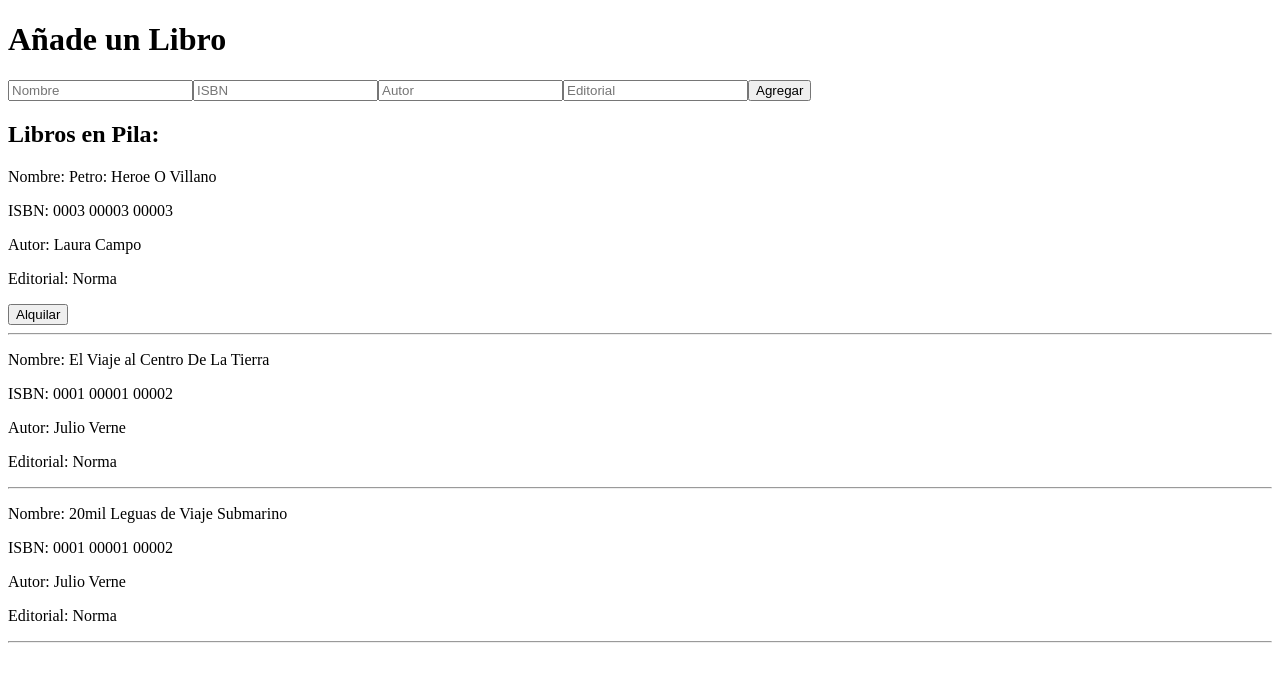
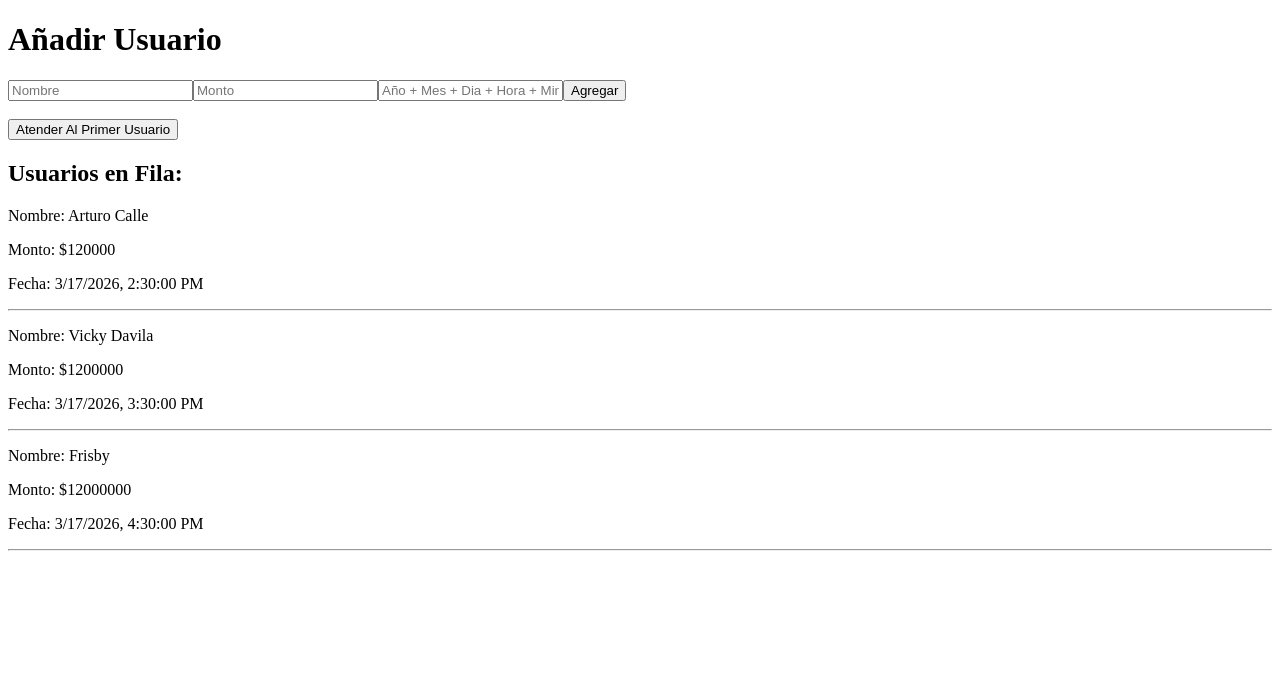
Before and after one commit to lucas-619/Homeworks, a React (Vite) app in the folder Homeworks/React1/react1/: page / in a window 1280 px wide. Shown: the top 682 px of the page. Built offline with nearby package versions, Linux system fonts and the light colour scheme.

Commit message:
Desarrollado challenge 5

```diff
--- a/Homeworks/React1/react1/src/AddLibro.tsx
+++ /dev/null
@@ -1,56 +0,0 @@
-import React, { useState } from "react";
-
-interface Props{
-
-    onAdd: (nombre:string, isbn:string, autor:string, editorial:string) => void;
-
-}
-
-export default function AddLibro({onAdd}: Props){
-
-    const [nombre, setNombre] = useState("");
-    const [isbn, setIsbn] = useState("");
-    const [autor, setAutor] = useState("");
-    const [editorial, setEditorial] = useState("");
-
-    const handleSubmit = (e:React.FormEvent)=>{
-        e.preventDefault();
-        if(!nombre || !isbn || !autor || !editorial) return;
-
-        onAdd(nombre, isbn, autor, editorial);
-
-        setNombre("");
-        setIsbn("");
-        setAutor("");
-        setEditorial("");
-    };
-
-    return(
-
-        <form onSubmit={handleSubmit}>
-
-            <input
-                placeholder="Nombre"
-                value={nombre}
-                onChange={e=>setNombre(e.target.value)}
-            />
-            <input
-                placeholder="ISBN"
-                value={isbn}
-                onChange={e=>setIsbn(e.target.value)}
-            />
-            <input
-                placeholder="Autor"
-                value={autor}
-                onChange={e=>setAutor(e.target.value)}
-            />
-            <input
-                placeholder="Editorial"
-                value={editorial}
-                onChange={e=>setEditorial(e.target.value)}
-            />
-
-            <button type="submit">Agregar</button>
-        </form>
-    );
-}
--- /dev/null
+++ b/Homeworks/React1/react1/src/AdministrarUsuarios.tsx
@@ -0,0 +1,73 @@
+import {useState, useEffect, useRef} from "react";
+import type { Usuario } from "./usuario.ts";
+import Queue from "./queue.ts";
+import AddUsuario from "./addUsuario.tsx";
+import ListarUsuarios from "./listarUsuarios.tsx"
+
+export default function AdministrarUsuarios(){
+
+    const [usuarios, setUsuario] = useState<any[]>([]);
+    const lista = useRef(new Queue());
+
+    useEffect(()=>{
+
+        if(lista.current.size() === 0){
+
+            lista.current.enqueue(
+                {
+                    nombre : "Arturo Calle",
+                    monto : 120000,
+                    time : new Date(2026, 2, 17, 14, 30)
+                }
+            )
+            lista.current.enqueue(
+                {
+                    nombre : "Vicky Davila",
+                    monto : 1200000,
+                    time : new Date(2026, 2, 17, 15, 30)
+                }
+            )
+            lista.current.enqueue(
+                {
+                    nombre : "Frisby",
+                    monto : 12000000,
+                    time : new Date(2026, 2, 17, 16, 30)
+                }
+            )
+        }
+
+        setUsuario([...lista.current.item]);
+
+    }, []);
+
+
+    const addUsario = (nombre:string, monto:number, time:Date) => {
+        const newLibro: Usuario = {
+            nombre,
+            monto,
+            time
+        };
+
+        lista.current.enqueue(newLibro);
+        setUsuario([...lista.current.item]);
+    }
+
+    const atenderUsuario = () => {
+        lista.current.dequeue();
+        setUsuario([...lista.current.item]);
+    }
+
+    return (
+        <>
+            <h1>Añadir Usuario</h1>
+            <AddUsuario onAdd={addUsario}/>
+            <br></br>
+            <button
+                onClick={atenderUsuario}>
+                    Atender Al Primer Usuario
+            </button>
+            <ListarUsuarios Usuarios={usuarios}/>
+        </>
+    );
+
+}
--- a/Homeworks/React1/react1/src/LibrosDisponibles.tsx
+++ /dev/null
@@ -1,37 +0,0 @@
-interface Props {
-    libros: any[];
-    alquilar: () => void;
-}
-
-export default function LibrosDisponibles({ libros, alquilar }: Props) {
-
-    return (
-        <div>
-
-            <h2>Libros en Pila:</h2>
-
-            {
-                [...libros].reverse().map((libro, index) => (
-
-                    <div key={index}>
-
-                        <p>Nombre: {libro.nombre}</p>
-                        <p>ISBN: {libro.isbn}</p>
-                        <p>Autor: {libro.autor}</p>
-                        <p>Editorial: {libro.editorial}</p>
-                        {
-                            index === 0 && (
-                           <button onClick={alquilar}>
-                                Alquilar
-                            </button>
-                        )
-                        }
-                        <hr />
-
-                    </div>
-                ))
-            }
-
-        </div>
-    );
-}
--- a/Homeworks/React1/react1/src/LibrosManage.tsx
+++ /dev/null
@@ -1,76 +0,0 @@
-import {useState, useEffect, useRef} from "react";
-import Stack from "./Stacks.ts";
-import type { Libro } from "./Libro.ts";
-import AddLibro from "./AddLibro.tsx";
-import LibrosDisponibles from "./LibrosDisponibles.tsx";
-
-function LibrosManage() {
-
-    const [libros, setLibros] = useState<any[]>([]);
-    const lista = useRef(new Stack());
-
-    //Libros Iniciales
-    useEffect(() =>{
-
-        if(lista.current.size() === 0){
-
-
-            lista.current.push(
-                {
-                    nombre: "20mil Leguas de Viaje Submarino",
-                    isbn: "0001 00001 00002",
-                    autor: "Julio Verne",
-                    editorial: "Norma"
-                }
-            )
-
-            lista.current.push(
-                {
-                    nombre: "El Viaje al Centro De La Tierra",
-                    isbn: "0001 00001 00002",
-                    autor: "Julio Verne",
-                    editorial: "Norma"
-                }
-            )
-
-            lista.current.push(
-                {
-                    nombre: "Petro: Heroe O Villano",
-                    isbn: "0003 00003 00003",
-                    autor: "Laura Campo",
-                    editorial: "Norma"
-                }
-            )
-            setLibros([...lista.current.item]);
-        }
-
-    },[]);
-
-    const addLibro = (nombre:string, isbn:string, autor:string, editorial:string) => {
-        const newLibro: Libro = {
-            nombre,
-            isbn,
-            autor,
-            editorial
-        };
-
-        lista.current.push(newLibro);
-        setLibros([...lista.current.item]);
-    }
-
-    const alquilarLibro = () => {
-        lista.current.pop();
-        setLibros([...lista.current.item]);
-    }
-
-    return (
-        <>
-            <h1> Añade un Libro</h1>
-            <AddLibro onAdd={addLibro} />
-            <LibrosDisponibles libros={libros} alquilar={alquilarLibro}/>
-        </>
-    );
-
-}
-
-export default LibrosManage;
--- a/Homeworks/React1/react1/src/Stacks.ts
+++ /dev/null
@@ -1,21 +0,0 @@
-import {Libro} from "./Libro.ts"
-
-export default class Stack {
-
-    item: Libro[];
-    constructor(){
-        this.item=[];
-    }
-
-    push(value:Libro){
-        this.item.push(value)
-    }
-
-    pop(){
-        return this.item.length > 0 ? this.item.pop() : null;
-    }
-
-    size(){
-        return this.item.length;
-    }
-}
--- /dev/null
+++ b/Homeworks/React1/react1/src/addUsuario.tsx
@@ -0,0 +1,47 @@
+import React, { useState } from "react";
+
+interface Props{
+
+    onAdd: (nombre:string, monto:number, time:Date) => void;
+
+}
+
+export default function AddUsuario({onAdd}: Props){
+
+    const [nombre, setNombre] = useState("");
+    const [monto, setMonto] = useState(0);
+    const [time, setTime] = useState(new Date());
+
+    const handleSubmit = (e:React.FormEvent)=>{
+        e.preventDefault();
+        if(!nombre || !monto || !time) return;
+
+        onAdd(nombre, monto, time);
+
+        setNombre("");
+        setMonto(0);
+        setTime(new Date());
+    };
+
+    return(
+
+        <form onSubmit={handleSubmit}>
+
+            <input
+                placeholder="Nombre"
+                value={nombre}
+                onChange={e=>setNombre(e.target.value)}
+            />
+            <input
+                placeholder="Monto"
+                onChange={e=>setMonto(e.target.valueAsNumber)}
+            />
+            <input
+                placeholder="Año + Mes + Dia + Hora + Minuto"
+                onChange={e=>setTime(e.target.valueAsDate || new Date())}
+            />
+
+            <button type="submit">Agregar</button>
+        </form>
+    );
+}
--- /dev/null
+++ b/Homeworks/React1/react1/src/listarUsuarios.tsx
@@ -0,0 +1,29 @@
+interface Props {
+    Usuarios: any[];
+}
+
+export default function ListarUsuarios({ Usuarios}: Props) {
+
+    return (
+
+        <div>
+
+            <h2>Usuarios en Fila:</h2>
+
+            {
+                [...Usuarios].map((usuario, index) => (
+
+                    <div key={index}>
+
+                        <p>Nombre: {usuario.nombre}</p>
+                        <p>Monto: ${usuario.monto.toString()}</p>
+                        <p>Fecha: {usuario.time.toLocaleString()}</p>
+                        <hr />
+
+                    </div>
+                ))
+            }
+
+        </div>
+    );
+}
--- a/Homeworks/React1/react1/src/main.tsx
+++ b/Homeworks/React1/react1/src/main.tsx
@@ -1,9 +1,9 @@
 import React from 'react';
 import ReactDOM from 'react-dom/client';
-import LibrosManage from './LibrosManage';
+import AdministrarUsuarios from './AdministrarUsuarios';
 
 ReactDOM.createRoot(document.getElementById('root')!).render(
   <React.StrictMode>
-    <LibrosManage/>
+    <AdministrarUsuarios/>
   </React.StrictMode>
 )
--- /dev/null
+++ b/Homeworks/React1/react1/src/queue.ts
@@ -0,0 +1,24 @@
+import {Usuario} from "./usuario"
+
+export default class Queue{
+
+    item: Usuario[];
+
+    constructor(){
+        this.item = [];
+    }
+
+    enqueue(value: Usuario){
+        this.item.push(value);
+        this.item.sort((a,b) => a.time.getTime() - b.time.getTime()); //Orden automaricamente por orden de llegada
+    }
+
+    dequeue(){
+        return this.item.length > 0 ? this.item.shift() : null;
+    }
+
+    size(){
+        return this.item.length;
+    }
+
+}
--- /dev/null
+++ b/Homeworks/React1/react1/src/usuario.ts
@@ -0,0 +1,14 @@
+class Usuario{
+
+    nombre: String;
+    monto: Number;
+    time: Date;
+
+    constructor(nombre:string, monto:number, time:Date){
+        this.nombre = nombre;
+        this.monto = monto;
+        this.time = time;
+    }
+}
+
+export {Usuario}
```
Also changed, not shown: Homeworks/React1/react1/src/Libro.ts (deleted, +0 -17 lines), Homeworks/React1/react1/src/PrintMessage.tsx (deleted, +0 -17 lines).
